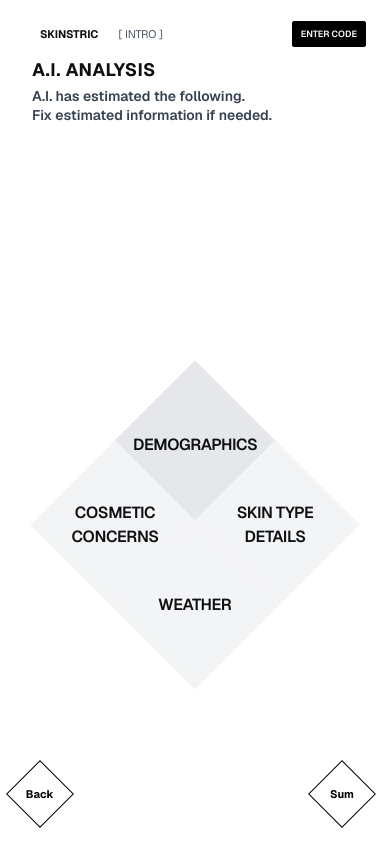
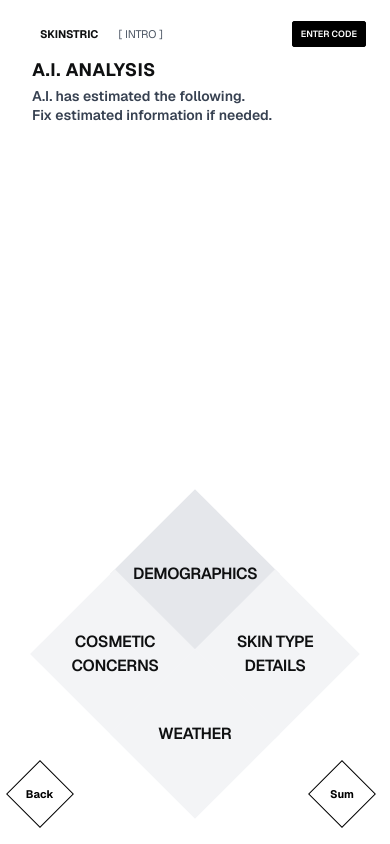
Before and after one commit to DavidNix0323/Skinstric-AI, a Next.js app: page /result in a window 390 px wide. Built offline with nearby package versions, Linux system fonts and the light colour scheme.

Commit message:
Fixed Access Gallery issue on mobile

```diff
--- a/src/app/ai-access/page.tsx
+++ b/src/app/ai-access/page.tsx
@@ -257,11 +257,11 @@ export default function AiAccessPage() {
 <input
   type="file"
   accept="image/*"
-  capture="environment"
   onChange={handleFileUpload}
   ref={fileInputRef}
   className="hidden"
 />
+
 
 {/* Camera Access Prompt Modal */}
 <AnimatePresence>
--- a/src/app/result/page.tsx
+++ b/src/app/result/page.tsx
@@ -47,7 +47,8 @@ export default function ResultPage() {
       </div>
 
       {/* Diamond Grid with Dynamic Outline */}
-      <div className="relative flex items-center justify-center min-h-[60vh]">
+      <div className="relative flex items-center justify-center h-[calc(100vh-80px)] sm:h-[60vh]">
+
       {/* Hover Outline Image */}
   <motion.img
     src="/diamond-dark-small.webp"
```
Lines whose indentation alone changed are shown as unchanged.
